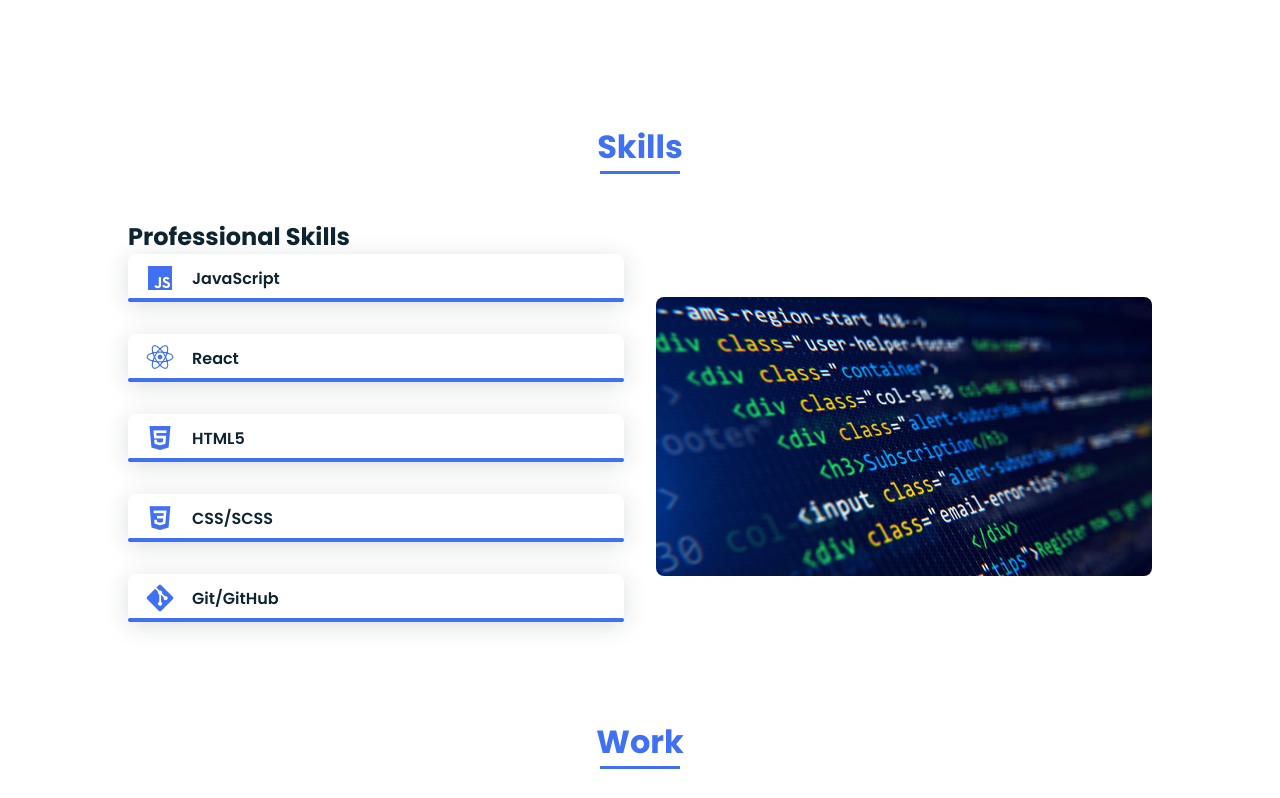
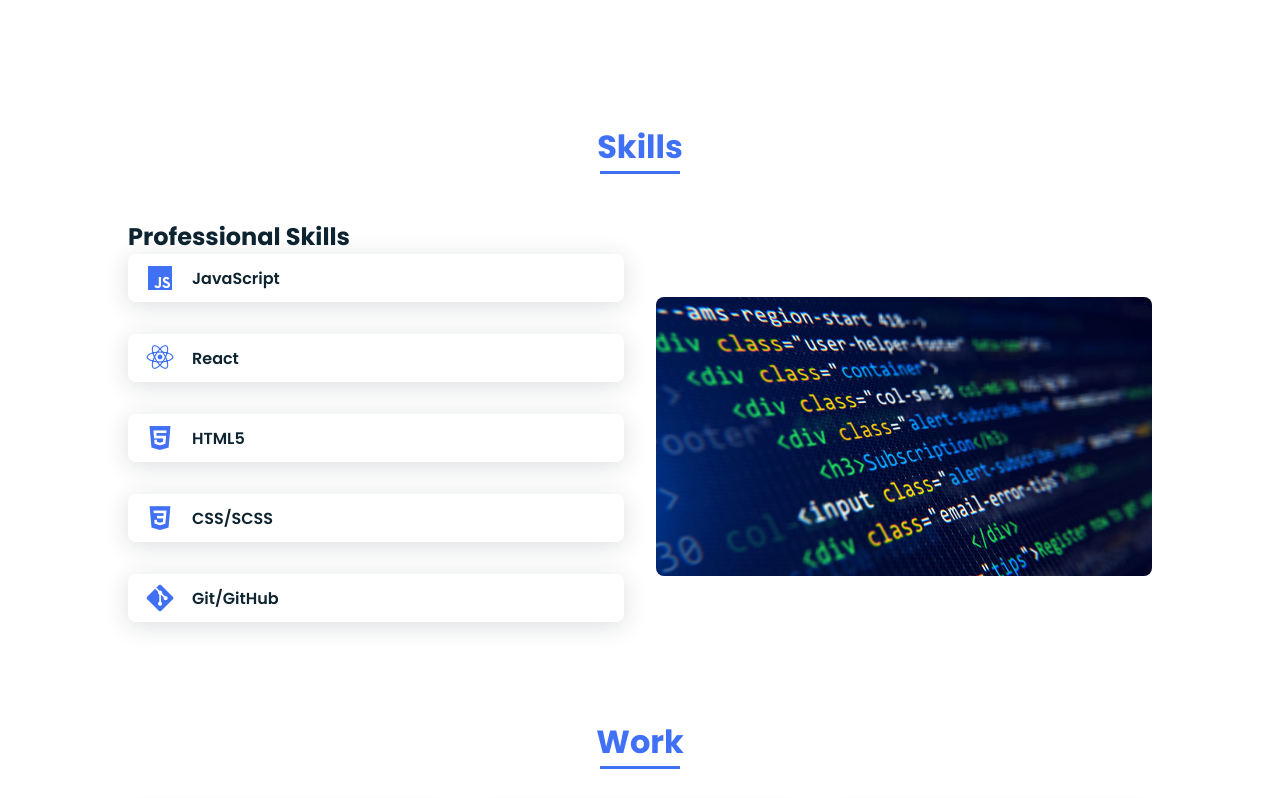
Before and after one commit to EdwardAgyeman/Portfolio-Website, a plain HTML site: page index.html in a window 1280 px wide. Shown: the part 1281-2079 px from the top of the page. Drawn offline with nearby package versions, Linux system fonts and the light colour scheme.

Commit message:
Updated Skills Bar

```diff
--- a/assets/css/styles.css
+++ b/assets/css/styles.css
@@ -297,22 +297,22 @@ img {
     z-index: var(--z-back);
 }
 .skills__html {
-    width: 100%;
+    width: 0%;
 }
 .skills__css {
-    width: 100%;
+    width: 0%;
 }
 .skills__bootstrap {
-    width: 100%;
+    width: 0%;
 }
 .skills__js {
-    width: 100%;
+    width: 0%;
 }
 .skills__react {
-    width: 100%;
+    width: 0%;
 }
 .skills__git {
-    width: 100%;
+    width: 0%;
 }
 .skills__img {
     border-radius: .5rem;
```
